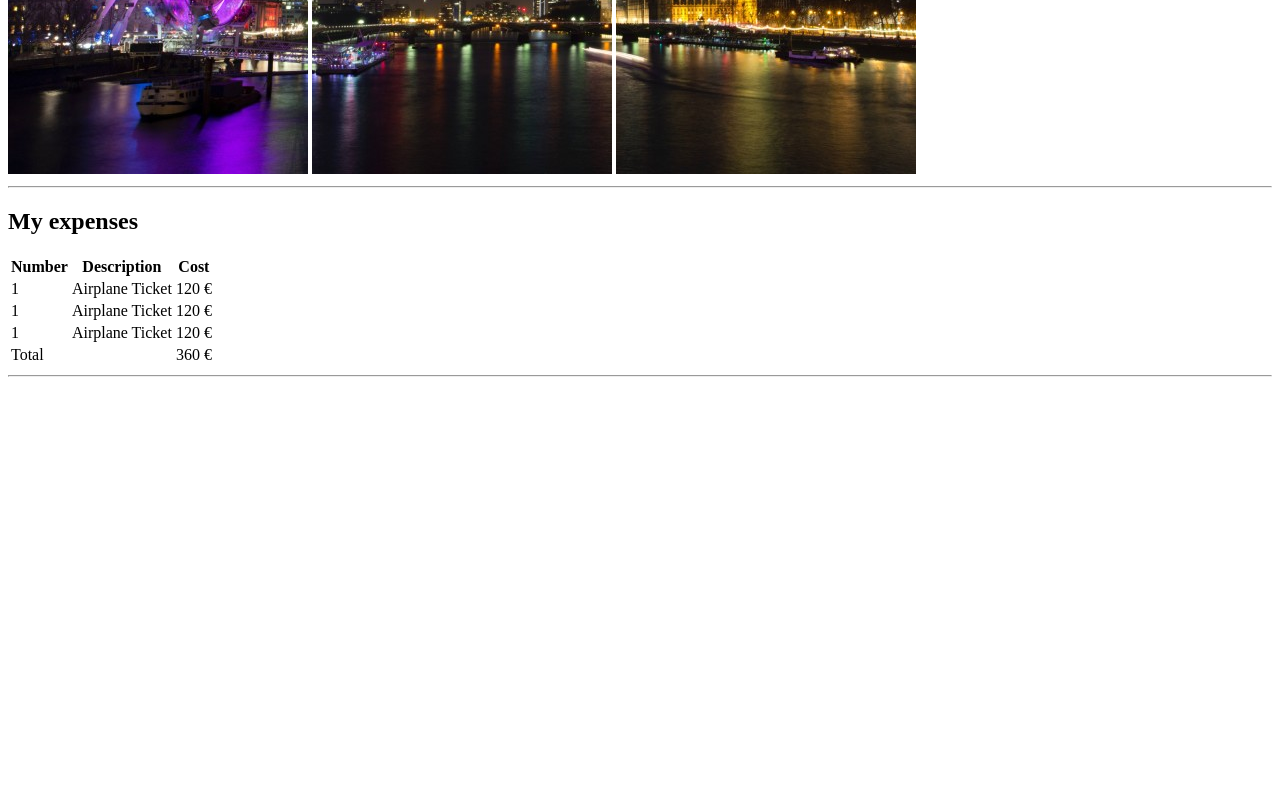
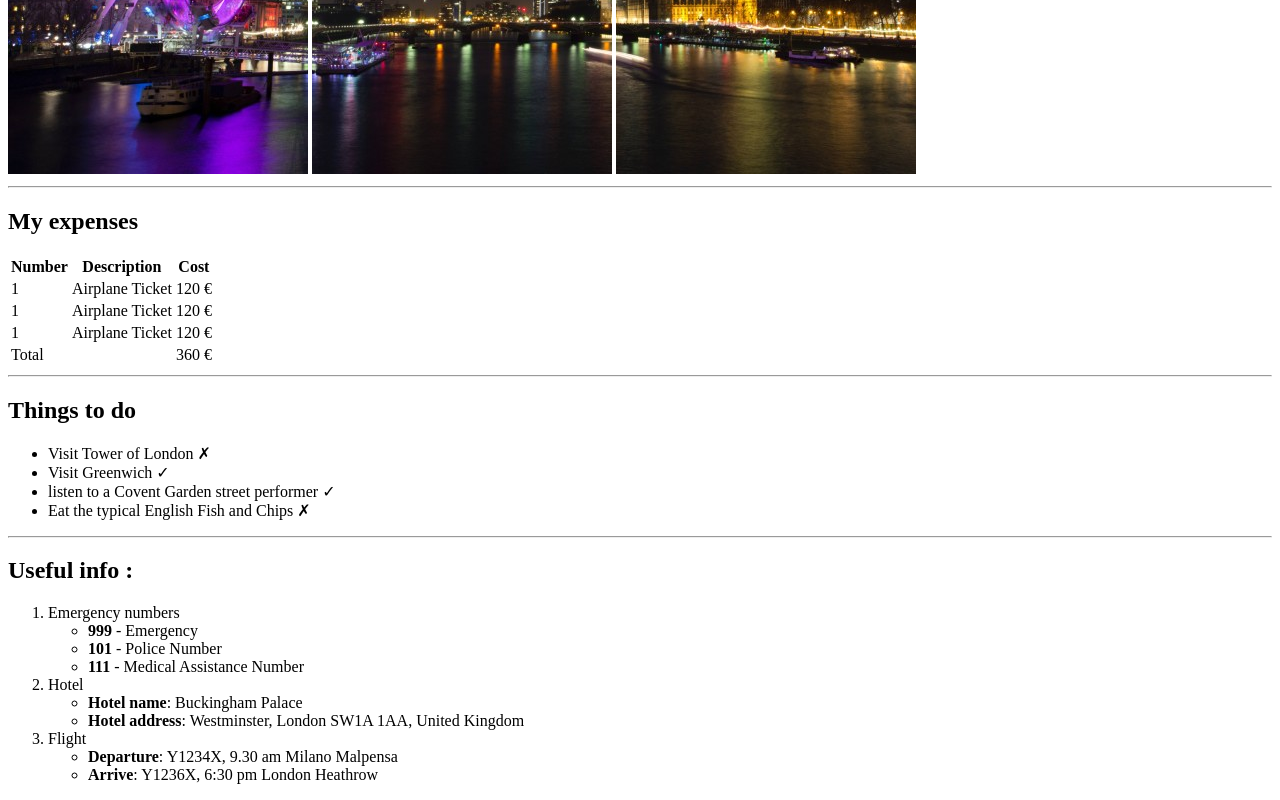
Before and after one commit to valeriosalzano/html-london-trip, a plain HTML site: page index.html in a window 1280 px wide. Shown: the part 506-1306 px from the top of the page. Before the commit the page ends 891 px from the top, so only its background shows below. Drawn offline with Linux system fonts and the light colour scheme.

Commit message:
todo+info

```diff
--- a/index.html
+++ b/index.html
@@ -18,7 +18,7 @@
 
         <!-- expenses start -->
         <h2>My expenses</h2>
-        <!-- table emmet shortcut: table>(thead>tr>th*x)+(tbody>(tr*x>td*x))+(tfoot>td*x)> -->
+        <!-- table emmet shortcut: table>(thead>tr>th*x)+(tbody>(tr*x>td*x))+(tfoot>>td*x)> -->
         <table>
             <thead>
                 <tr>
@@ -56,6 +56,44 @@
 
         <hr/>
 
+        <!-- todo start -->
+        <h2>Things to do</h2>
+        <ul>
+            <li>Visit Tower of London &cross; </li>
+            <li>Visit Greenwich &checkmark; </li>
+            <li>listen to a Covent Garden street performer &checkmark; </li>
+            <li>Eat the typical English Fish and Chips &cross;</li>
+        </ul>
+        <!-- todo end -->
+
+        <hr/>
+
+        <!-- info start -->
+        <h2>Useful info :</h2>
+        <!-- emmet multi lists shortcut ol>(li>ul>li*3)+(li>ul>li*2)*2 -->
+        <ol>
+            <li>Emergency numbers
+                <ul>
+                    <li><strong>999</strong> - Emergency</li>
+                    <li><strong>101</strong> - Police Number</li>
+                    <li><strong>111</strong> - Medical Assistance Number</li>
+                </ul>
+            </li>
+            <li>Hotel
+                <ul>
+                    <li><strong>Hotel name</strong>: Buckingham Palace</li>
+                    <li><strong>Hotel address</strong>: Westminster, London SW1A 1AA, United Kingdom</li>
+                </ul>
+            </li>
+            <li>Flight
+                <ul>
+                    <li><strong>Departure</strong>: Y1234X, 9.30 am Milano Malpensa</li>
+                    <li><strong>Arrive</strong>: Y1236X, 6:30 pm London Heathrow</li>
+                </ul>
+            </li>
+        </ol>
+        <!-- info end -->
+
     </body>
 
 </html>
```
